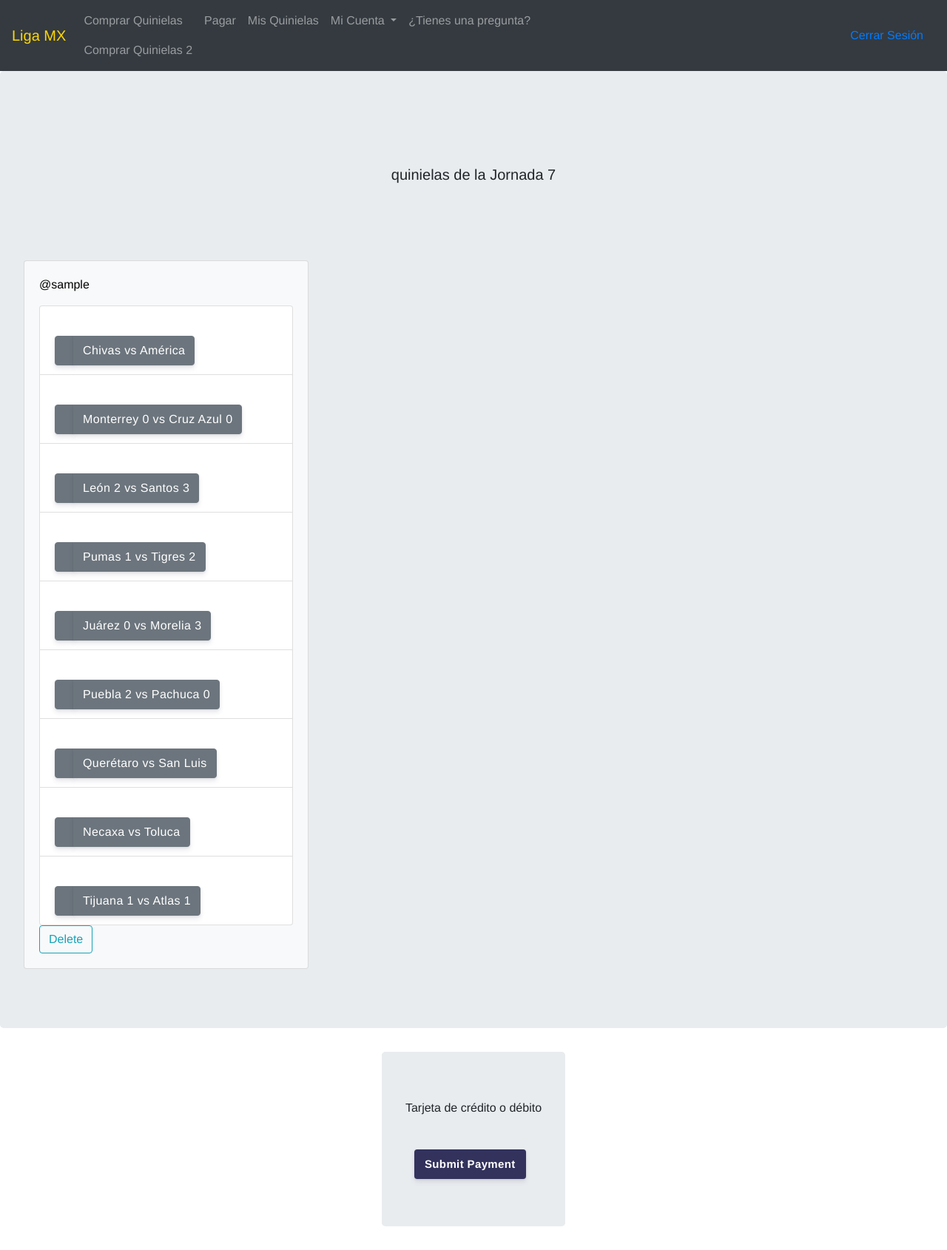
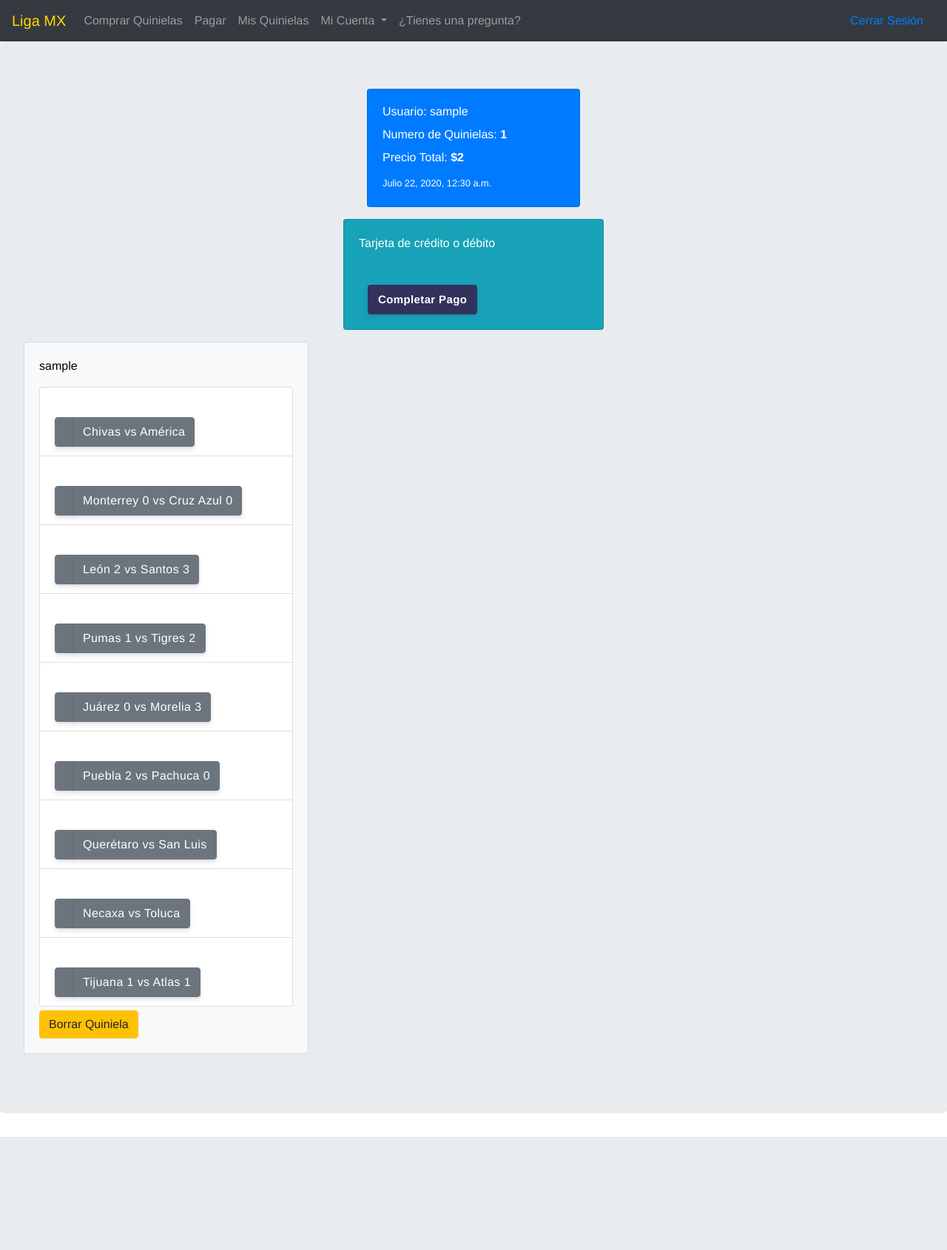
Before and after one commit to silvano905/twerk2020, a Django app: page /stripe/ in a window 1280 px wide. Shown: the whole page at 74% size. After the commit the page ends 1537 px from the top, so only its background shows below. Run offline with Django 3.2, Linux system fonts and the light colour scheme; a user stored in the database is signed in; tables that the repository leaves empty hold one stand-in row (values such as "Sample post"); some libraries are stand-ins or nearby versions.

Commit message:
kjdfndfnddd

```diff
--- a/promotions/views.py
+++ b/promotions/views.py
@@ -140,6 +140,8 @@
     elif request.method == 'POST':
         formset = BookModelFormset(request.POST)
         if formset.is_valid():
+            total = request.POST.get('total_money')
+
             for form in formset:
                 # only save if name is present
                 if form:
--- a/templates/main.html
+++ b/templates/main.html
@@ -42,8 +42,8 @@
 
 
                 <li class="nav-item">
-                    <a class="nav-link" href="{% url 'tips:create_tip'%}" >Comprar Quinielas</a>
-                    <a class="nav-link" href="{% url 'promotions:book'%}" >Comprar Quinielas 2</a>
+{#                    <a class="nav-link" href="{% url 'tips:create_tip'%}" >Comprar Quinielas</a>#}
+                    <a class="nav-link" href="{% url 'promotions:book'%}">Comprar Quinielas</a>
                 </li>
 
                 <li class="nav-item">
--- a/tip/templates/tip/stripe/index.html
+++ b/tip/templates/tip/stripe/index.html
@@ -83,9 +83,81 @@
     </style>
 
     <div class="jumbotron">
-        <div class="jumbotron" style="text-align: center">
-            <h5>quinielas de la Jornada 7</h5>
-        </div>
+
+            <div class="mx-auto card text-white bg-primary mb-3" style="max-width: 18rem;">
+              <div class="card-body">
+                <h6 class="card-title">Usuario: {{ request.user }}</h6>
+                <h6 class="card-title">Numero de Quinielas: <strong>{{ total_quinielas }}</strong></h6>
+                <h6 class="card-title">Precio Total: <strong>${{ total }}</strong></h6>
+                <p class="card-text"><small>{{ date }}</small></p>
+              </div>
+            </div>
+
+
+            <div class="mx-auto card text-white bg-info mb-3" style="max-width: 22rem;">
+              <div class="card-body">
+
+
+                                      <!-- Set up a container element for the button -->
+                    <div id="paypal-button-container"></div>
+
+                    <!-- Include the PayPal JavaScript SDK -->
+
+                    <script >
+                        // Render the PayPal button into #paypal-button-container
+                        paypal.Buttons({
+                            style: {
+                                color: 'gold',
+                                layout: 'horizontal'
+                            },
+
+                            // Set up the transaction
+                            createOrder: function(data, actions) {
+                                return actions.order.create({
+                                    purchase_units: [{
+                                        amount: {
+                                            value: '10.01'
+                                        }
+                                    }]
+                                });
+                            },
+
+                            // Finalize the transaction
+                            onApprove: function(data, actions) {
+                                return actions.order.capture().then(function(details) {
+                                    // Show a success message to the buyer
+                                    alert('Transaction completed by ' + details.payer.name.given_name + '!');
+                                });
+                            }
+
+
+                        }).render('#paypal-button-container');
+                    </script>
+
+
+
+                <form action="{% url 'tips:charge' %}" method="post" id="payment-form">
+                    {% csrf_token %}
+
+                  <div class="form-group">
+
+                    <label for="card-element2">
+                      Tarjeta de crédito o débito
+                    </label>
+
+
+                    <div id="card-element2">
+                      <!-- A Stripe Element will be inserted here. -->
+                    </div>
+
+                    <!-- Used to display form errors. -->
+                    <div id="card-errors" role="alert"></div>
+                  </div>
+
+                  <button>Completar Pago</button>
+                </form>
+              </div>
+</div>
 
 
         <div class="row">
@@ -95,7 +167,7 @@
                           <div class="card text-black bg-light mb-3">
 
                                 <div class="card-body">
-                                    <p class="card-text" style="color: black">@{{ post.author.username }}</p>
+                                    <p class="card-text" style="color: black">{{ post.author.username }}</p>
                                     <ul class="list-group list-group-horizontal-sm">
                                       <li class="list-group-item">
                                           <div class="btn-group" role="group" aria-label="Basic example">
@@ -146,7 +218,7 @@
                                     </ul>
 
                                     {% if user.is_authenticated and post.author == user %}
-                                        <a href="{% url 'promotions:cart_remove_item' pk=post.pk%}" class="btn btn-outline-info">Delete</a>
+                                        <a href="{% url 'promotions:cart_remove_item' pk=post.pk%}" class="btn btn-warning" style="margin-top: 5px">Borrar Quiniela</a>
                                     {% endif %}
 
 
@@ -157,137 +229,6 @@
                 </div>
                 {% endfor %}
 
-        </div>
-    </div>
-
-
-
-
-
-
-
-    <div class="container">
-            <div class="d-flex justify-content-center">
-                <div class="jumbotron">
-
-                        <!-- Set up a container element for the button -->
-                    <div id="paypal-button-container"></div>
-
-                    <!-- Include the PayPal JavaScript SDK -->
-
-                    <script >
-                        // Render the PayPal button into #paypal-button-container
-                        paypal.Buttons({
-                            style: {
-                                color: 'gold',
-                                layout: 'horizontal'
-                            },
-
-                            // Set up the transaction
-                            createOrder: function(data, actions) {
-                                return actions.order.create({
-                                    purchase_units: [{
-                                        amount: {
-                                            value: '10.01'
-                                        }
-                                    }]
-                                });
-                            },
-
-                            // Finalize the transaction
-                            onApprove: function(data, actions) {
-                                return actions.order.capture().then(function(details) {
-                                    // Show a success message to the buyer
-                                    alert('Transaction completed by ' + details.payer.name.given_name + '!');
-                                });
-                            }
-
-
-                        }).render('#paypal-button-container');
-                    </script>
-
-
-
-
-
-
-
-                <form action="{% url 'tips:charge' %}" method="post" id="payment-form">
-                    {% csrf_token %}
-                  <div class="form-group">
-                    <label for="card-element2">
-                      Tarjeta de crédito o débito
-                    </label>
-
-
-                    <div id="card-element2">
-                      <!-- A Stripe Element will be inserted here. -->
-                    </div>
-
-                    <!-- Used to display form errors. -->
-                    <div id="card-errors" role="alert"></div>
-                  </div>
-
-                  <button>Submit Payment</button>
-                </form>
-
-
-
-
-{#	<div id="container">#}
-{#		<div class="column-6">#}
-{#				<img id="profile-pic" src="{% static 'images/Dennis.jfif' %}">#}
-{##}
-{#				<hr>#}
-{#				<!-- Add form here -->#}
-{#				<form action="{% url 'tips:charge' %}" method="post" id="payment-form">#}
-{#					{% csrf_token %}#}
-{#					<div class="form-field-12">#}
-{#						<label for="amount">Choose Amount:</label>#}
-{#						<br>#}
-{#						<br>#}
-{#						<select required name="amount" id="amount">#}
-{#						  <option selected value="5">$5 --- Here's a coffee, on me :)</option>#}
-{#						  <option value="10">$10 --- You helped me, so I am going to help you</option>#}
-{#						  <option value="25">$25 --- I love your channel!</option>#}
-{#						</select>#}
-{#					</div>#}
-{##}
-{#					<div class="form-field-6">#}
-{#						<input required type="text" name="email" placeholder="email...">#}
-{#					</div>#}
-{##}
-{#					<div class="form-field-6">#}
-{#						<input required type="text" name="nickname" placeholder="Nickname...">#}
-{#					</div>#}
-{##}
-{#				  <div class="form-row">#}
-{#				    <label for="card-element2">#}
-{#				      Credit or debit card#}
-{#				    </label>#}
-{#				    <div id="card-element2">#}
-{#				      <!-- A Stripe Element will be inserted here. -->#}
-{#				    </div>#}
-{##}
-{#				    <!-- Used to display form errors. -->#}
-{#				    <div id="card-errors" role="alert"></div>#}
-{#				  </div>#}
-{##}
-{#				  <div style="clear:left"></div>#}
-{#				  <hr>#}
-{##}
-{#    <button>Submit Payment</button>#}
-{##}
-{#				</form>#}
-{##}
-{##}
-{#		</div>#}
-{##}
-{##}
-{#	</div>#}
-
-
-                </div>
         </div>
     </div>
 
--- a/tip/templates/tip/tip_list.html
+++ b/tip/templates/tip/tip_list.html
@@ -18,7 +18,7 @@
 
                 {% if user.is_authenticated %}
 
-                        <a href="{% url 'tips:create_tip'%}" class="btn btn-success btn-lg" role="button" aria-pressed="true" style="margin-bottom: 5px">Comprar Quiniela</a>
+                        <a href="{% url 'promotions:book'%}" class="btn btn-success btn-lg" role="button" aria-pressed="true" style="margin-bottom: 5px">Comprar Quiniela</a>
                         <a href="{% url 'tips:for_user' username=request.user.username%}" class="btn btn-info btn-lg" role="button" aria-pressed="true" style="margin-bottom: 5px">Mis Quinielas</a>
 
 
--- a/tip/views.py
+++ b/tip/views.py
@@ -154,13 +154,26 @@
 
 def index(request):
     request_user = Juego.objects.filter(author=request.user)
+    total_payment = request_user.count()*2
+    total_quinielas = request_user.count()
 
-    return render(request, 'tip/stripe/index.html', {'quinielas': request_user})
+    import datetime
+    x = datetime.datetime.now()
+    date_now = x.today()
+
+    context = {
+        "quinielas": request_user,
+        "total": total_payment,
+        "total_quinielas": total_quinielas,
+        "date": date_now
+    }
+
+    return render(request, 'tip/stripe/index.html', context)
 
 
 def charge(request):
     if request.method == 'POST':
-        amount = 5
+        amount = Juego.objects.filter(author=request.user).count()*2
         email = request.user.email
         name = request.user.username
         customer = stripe.Customer.create(
@@ -203,4 +216,5 @@
         delete_cart_item.delete()
 
     amount = args
-    return render(request, 'tip/stripe/success.html', {'amount': amount})
+    total_quinielas = int(amount)//2
+    return render(request, 'tip/stripe/success.html', {'amount': amount, "total_quinielas": total_quinielas})
```
Also changed, not shown: promotions/templates/promotions/create_normal.html (+8 -0 lines), tip/templates/tip/stripe/success.html (+6 -6 lines).
